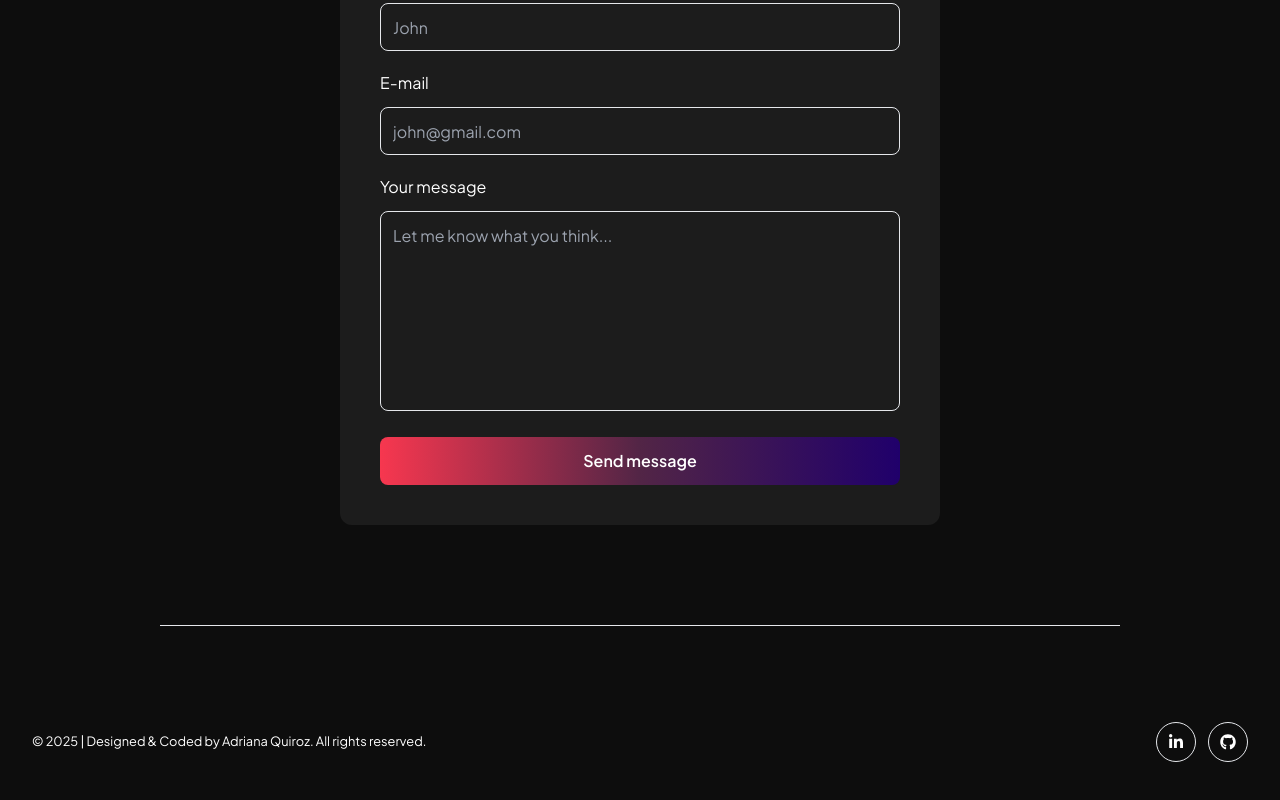
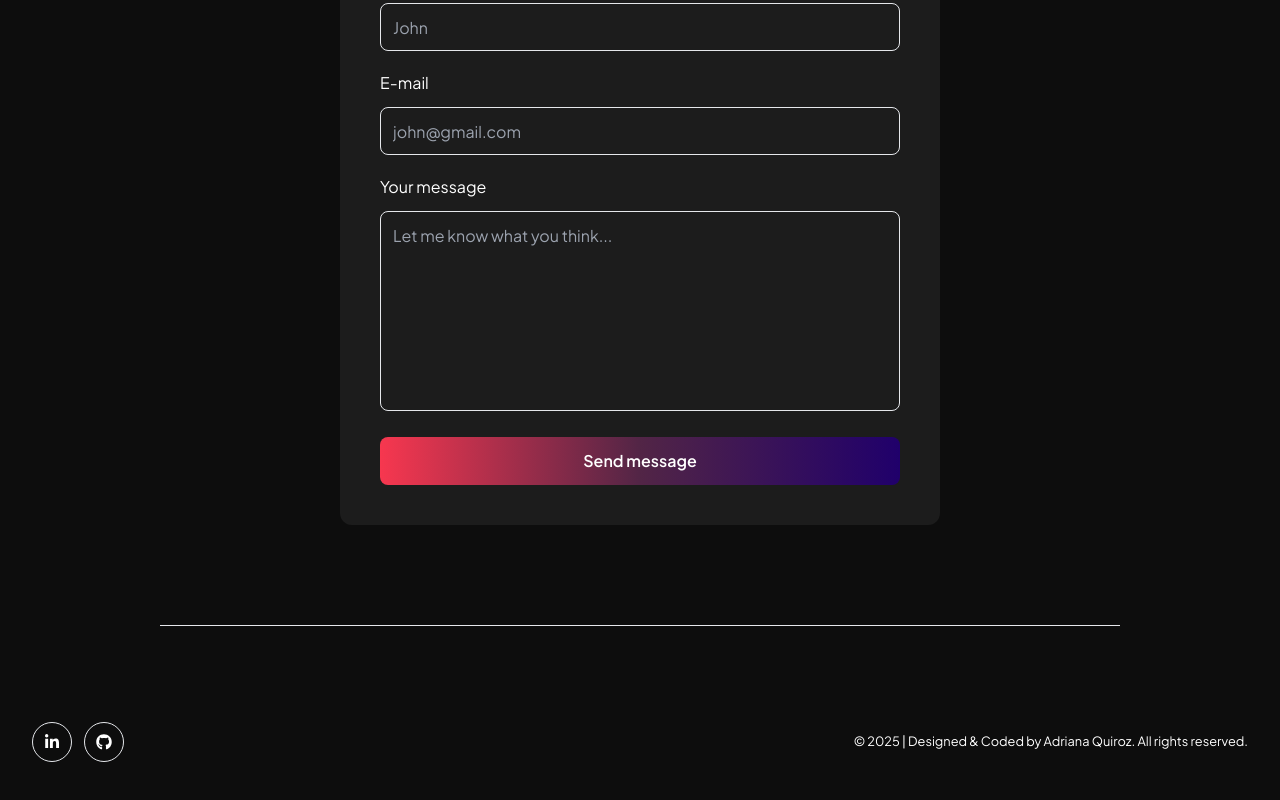
Before and after one commit to AdriQuiz/oficial-portfolio-2025, a Next.js app: page / in a window 1280 px wide. Shown: the part 4791-5591 px from the top of the page. Built offline with nearby package versions, Linux system fonts and the light colour scheme.

Commit message:
fix: layout stuff

```diff
--- a/src/pages/Contact.tsx
+++ b/src/pages/Contact.tsx
@@ -35,7 +35,7 @@ const Contact = () => {
             <div className='container max-w-7xl'>
                 <Title title='Get In Touch' />
                 <div className='flex justify-center'>
-                    <form onSubmit={onSubmit} className='max-w-[600px] w-full bg-dark-grey p-10 rounded-xl text-white my-5 mx-10'>
+                    <form onSubmit={onSubmit} className='md:max-w-[600px] w-full bg-dark-grey md:p-10 p-5 rounded-xl text-white md:my-5 md:mx-10'>
                         <div className='flex justify-center'>
                             <h2 className='inline-block font-bold text-2xl mb-3
                             bg-gradient-to-r from-pink to-white text-transparent bg-clip-text'>
--- a/src/pages/Footer.tsx
+++ b/src/pages/Footer.tsx
@@ -4,11 +4,10 @@ import { FaGithub, FaLinkedinIn } from 'react-icons/fa'
 
 const Footer = () => {
     return (
-        <footer className='py-24'>
+        <footer className='pt-24 pb-10'>
             <div className='container max-w-7xl'>
-                <div className='flex items-center justify-between'>
-                    <small>&copy; 2025 | Designed & Coded by Adriana Quiroz. All rights reserved.</small>
-                    <div className='flex gap-3'>
+                <div className='flex flex-col md:flex-row items-center justify-between'>
+                    <div className='flex gap-3 mb-6 md:mb-0'>
                         <Link href="https://www.linkedin.com/in/adriana-christina-quiroz-correa-7b34082a1/"
                             className='border rounded-full h-[40px] w-[40px]
                             flex items-center justify-center' target='_blank' rel='noopener noreferrer'>
@@ -20,6 +19,7 @@ const Footer = () => {
                             <FaGithub />
                         </Link>
                     </div>
+                    <small className='text-center md:text-end'>&copy; 2025 | Designed & Coded by Adriana Quiroz. All rights reserved.</small>
                 </div>
             </div>
         </footer>
```
